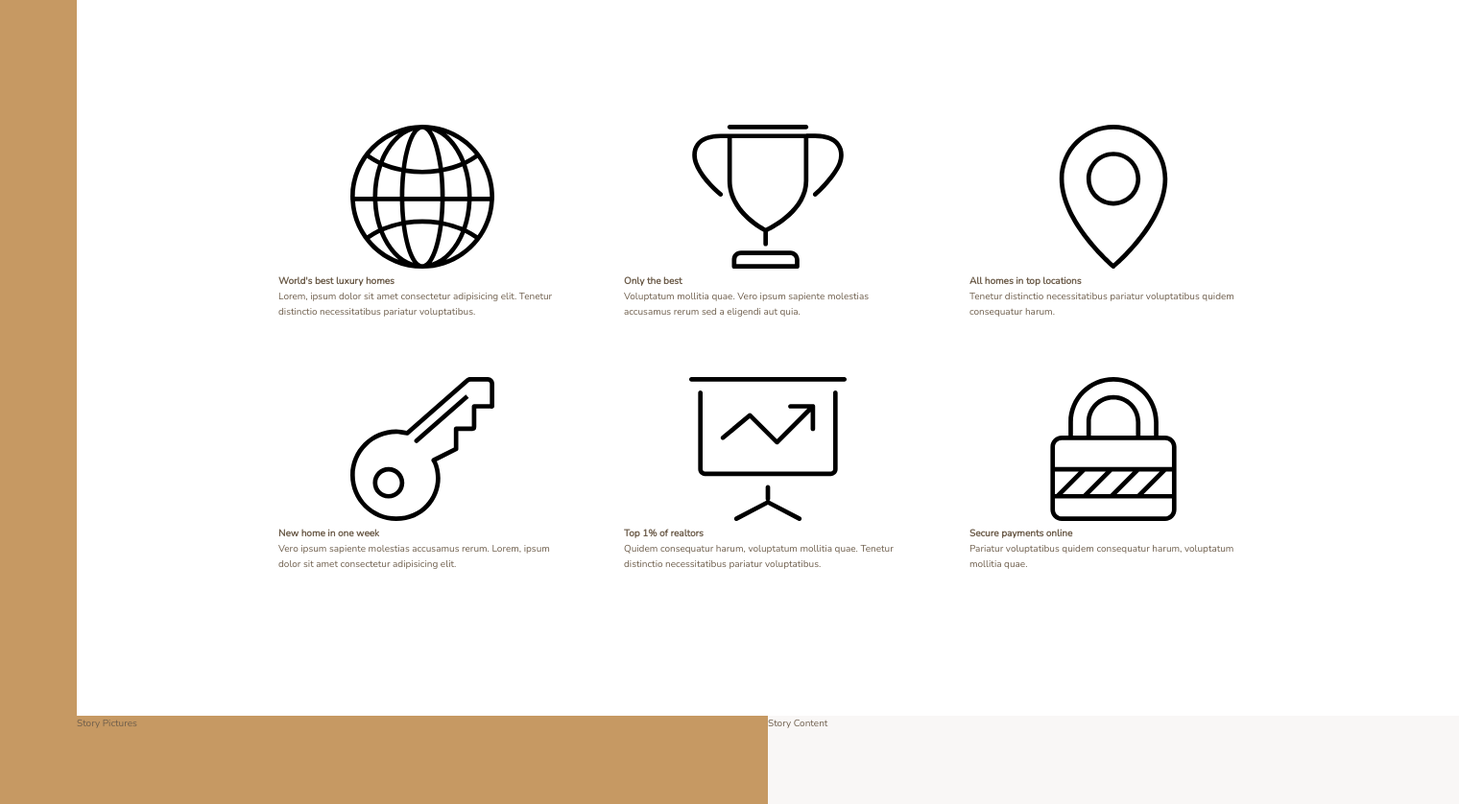
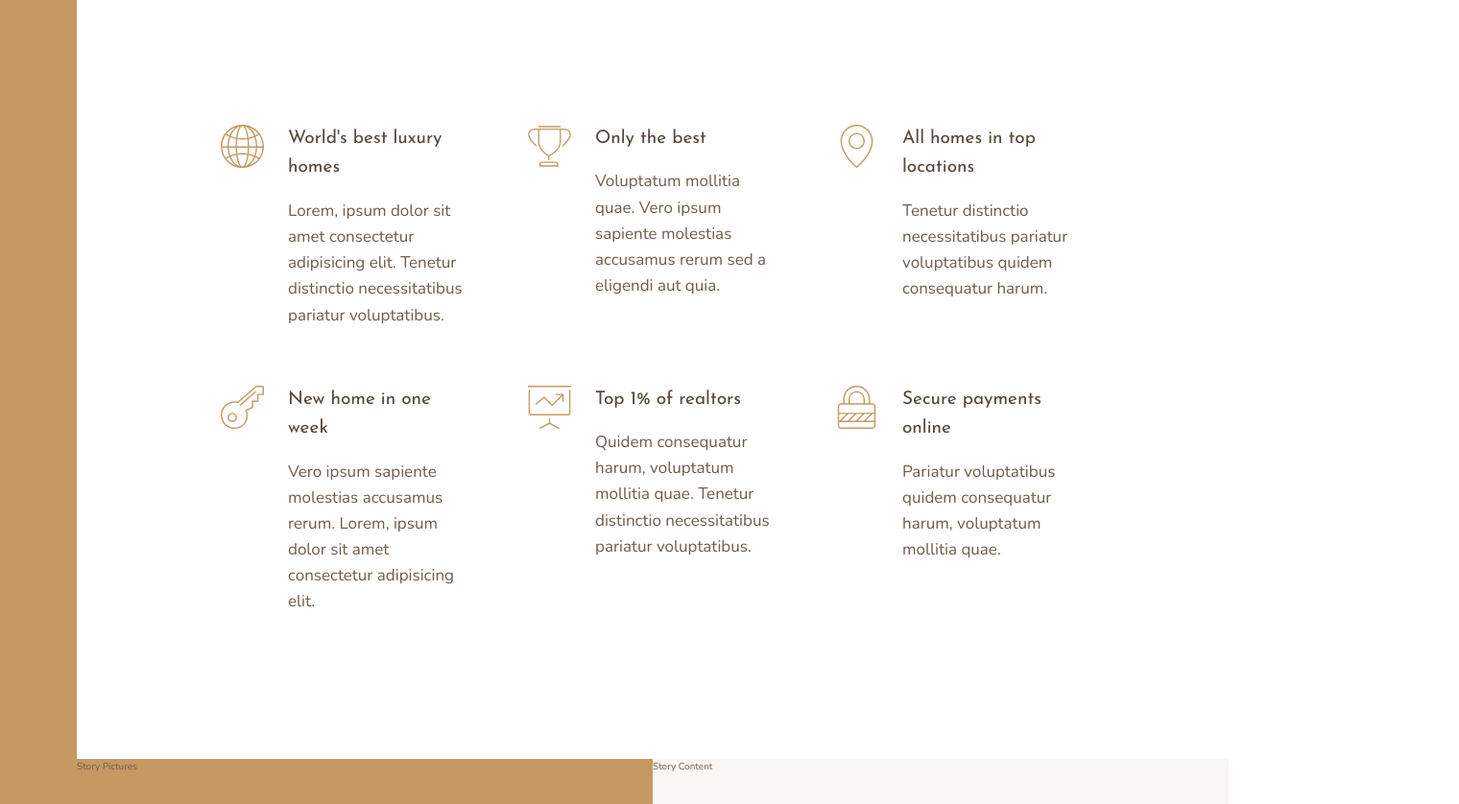
Before and after one commit to ccastell18/practice_SASS, a website: page Nexter/index.html in a window 1280 px wide. Shown: the part 660-1498 px from the top of the page at 96% size, 1520 px wide, since content can reach past the window. Drawn offline with nearby package versions, Linux system fonts and the light colour scheme.

Commit message:
feature section done

```diff
--- a/Nexter/index.html
+++ b/Nexter/index.html
@@ -31,8 +31,8 @@
             <svg class="feature__icon">
                 <use xlink:href="img/sprite.svg#icon-global"></use>
             </svg>
-            <h4 class="heading-4">World's best luxury homes</h4>
-            <p class="feature-text">Lorem, ipsum dolor sit amet consectetur adipisicing elit. Tenetur distinctio
+            <h4 class="heading-4 heading-4--dark">World's best luxury homes</h4>
+            <p class="feature__text">Lorem, ipsum dolor sit amet consectetur adipisicing elit. Tenetur distinctio
                 necessitatibus pariatur voluptatibus.
             </p>
         </div>
@@ -40,8 +40,8 @@
             <svg class="feature__icon">
                 <use xlink:href="img/sprite.svg#icon-trophy"></use>
             </svg>
-            <h4 class="heading-4">Only the best</h4>
-            <p class="feature-text">Voluptatum mollitia quae. Vero ipsum sapiente molestias accusamus rerum sed a
+            <h4 class="heading-4 heading-4--dark">Only the best</h4>
+            <p class="feature__text">Voluptatum mollitia quae. Vero ipsum sapiente molestias accusamus rerum sed a
                 eligendi aut quia.
             </p>
         </div>
@@ -49,16 +49,16 @@
             <svg class="feature__icon">
                 <use xlink:href="img/sprite.svg#icon-map-pin"></use>
             </svg>
-            <h4 class="heading-4">All homes in top locations</h4>
-            <p class="feature-text">Tenetur distinctio necessitatibus pariatur voluptatibus quidem consequatur harum.
+            <h4 class="heading-4 heading-4--dark">All homes in top locations</h4>
+            <p class="feature__text">Tenetur distinctio necessitatibus pariatur voluptatibus quidem consequatur harum.
             </p>
         </div>
         <div class="feature">
             <svg class="feature__icon">
                 <use xlink:href="img/sprite.svg#icon-key"></use>
             </svg>
-            <h4 class="heading-4">New home in one week</h4>
-            <p class="feature-text">Vero ipsum sapiente molestias accusamus rerum. Lorem, ipsum dolor sit amet
+            <h4 class="heading-4 heading-4--dark">New home in one week</h4>
+            <p class="feature__text">Vero ipsum sapiente molestias accusamus rerum. Lorem, ipsum dolor sit amet
                 consectetur adipisicing elit.
             </p>
         </div>
@@ -66,8 +66,8 @@
             <svg class="feature__icon">
                 <use xlink:href="img/sprite.svg#icon-presentation"></use>
             </svg>
-            <h4 class="heading-4">Top 1% of realtors</h4>
-            <p class="feature-text">Quidem consequatur harum, voluptatum mollitia quae. Tenetur distinctio
+            <h4 class="heading-4 heading-4--dark">Top 1% of realtors</h4>
+            <p class="feature__text">Quidem consequatur harum, voluptatum mollitia quae. Tenetur distinctio
                 necessitatibus pariatur voluptatibus.
             </p>
         </div>
@@ -75,8 +75,8 @@
             <svg class="feature__icon">
                 <use xlink:href="img/sprite.svg#icon-lock"></use>
             </svg>
-            <h4 class="heading-4">Secure payments online</h4>
-            <p class="feature-text">Pariatur voluptatibus quidem consequatur harum, voluptatum mollitia quae.
+            <h4 class="heading-4 heading-4--dark">Secure payments online</h4>
+            <p class="feature__text">Pariatur voluptatibus quidem consequatur harum, voluptatum mollitia quae.
             </p>
         </div>
     </section>
--- a/Nexter/sass/_features.scss
+++ b/Nexter/sass/_features.scss
@@ -1,10 +1,29 @@
 .features {
-    grid-column: center-start/center-end;
-
+    grid-column: full-start / full-end;
     margin: 15rem;
 
     display: grid;
-    grid-template-columns: repeat(3, 1fr);
+    grid-template-columns: repeat(auto-fit, minmax(25rem, 1fr));
     grid-gap: 60px;
+    align-items: start;
 
 }
+
+.feature {
+
+    display: grid;
+    grid-template-columns: min-content 1fr;
+    grid-row-gap: 1.5rem;
+    grid-column-gap: 2.5rem;
+
+    &__icon {
+        fill: $color-primary;
+        width: 4.5rem;
+        height: 4.5rem;
+        grid-row: 1 / span 2;
+    }
+
+    &__text {
+        font-size: 1.7rem;
+    }
+}
--- a/Nexter/sass/_typography.scss
+++ b/Nexter/sass/_typography.scss
@@ -0,0 +1,29 @@
+%heading {
+    font-family: $font-display;
+    font-weight: 400;
+}
+
+.heading-1 {
+    @extend %heading;
+}
+
+.heading-2 {
+    @extend %heading;
+}
+
+.heading-3 {
+    @extend %heading;
+}
+
+.heading-4 {
+    @extend %heading;
+    font-size: 1.9rem;
+
+    &--light {
+        color: $color-grey-light-1;
+    }
+
+    &--dark {
+        color: $color-grey-dark-1;
+    }
+}
```
Also changed, not shown: Nexter/css/style.css.
